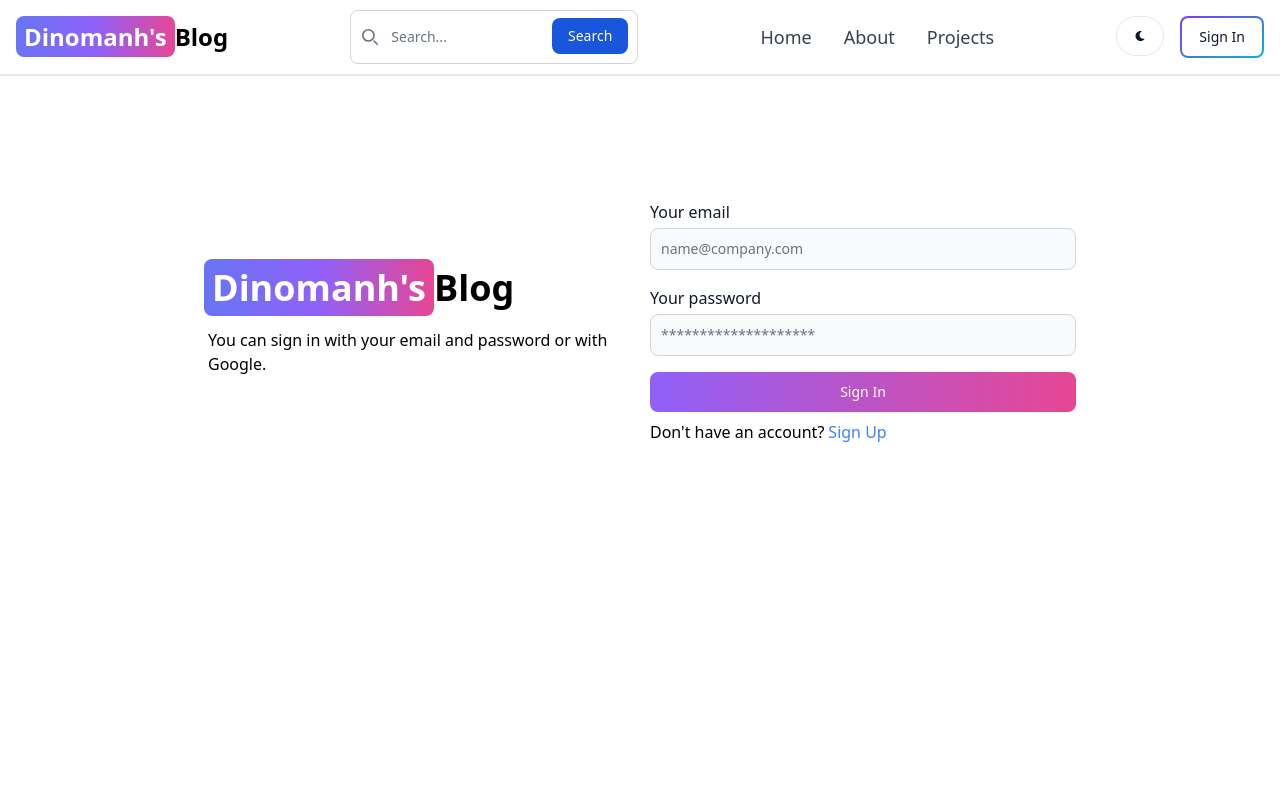
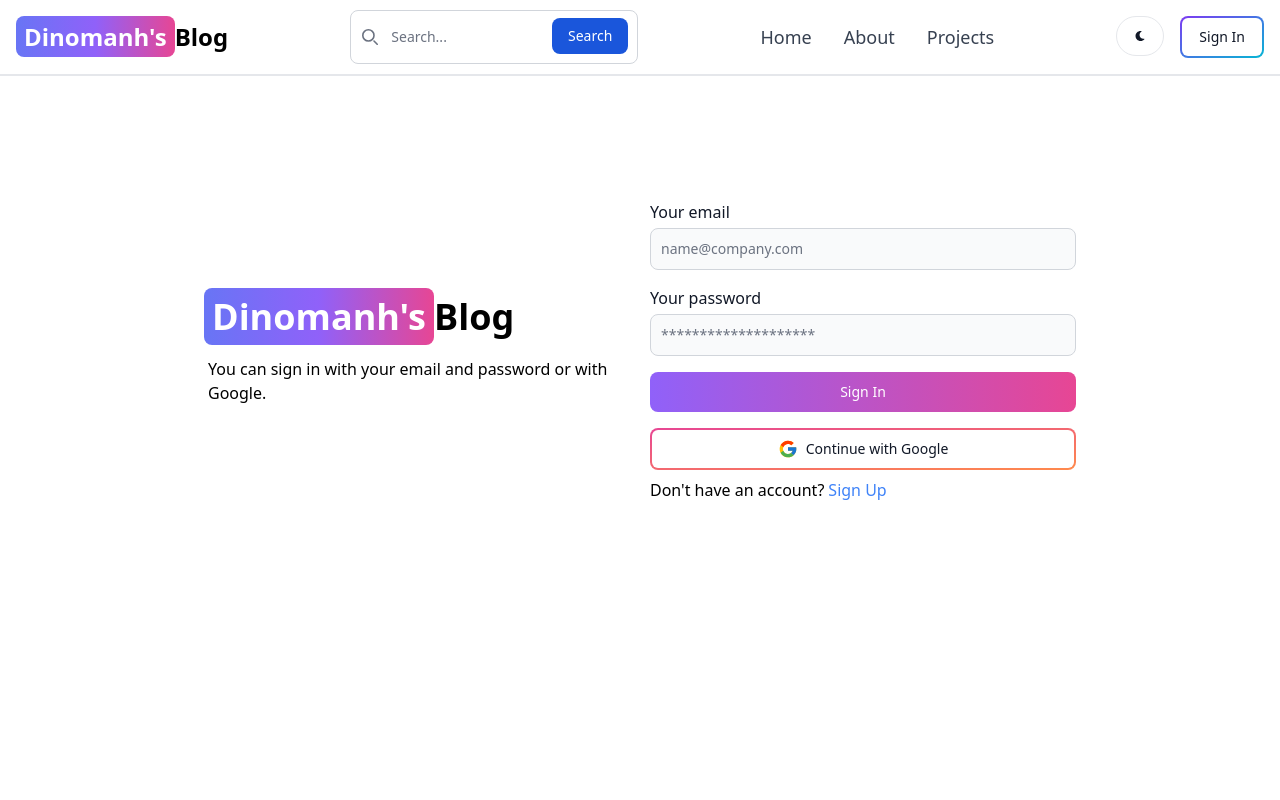
Before and after one commit to manhdino/BlogMernStack, a React (Vite) app in the folder frontend/: page /sign-in in a window 1280 px wide. Shown: the top 800 px of the page. Built offline with nearby package versions, Linux system fonts and the light colour scheme.

Commit message:
add Google AuthO

```diff
--- a/frontend/package.json
+++ b/frontend/package.json
@@ -12,6 +12,7 @@
   "dependencies": {
     "@reduxjs/toolkit": "^2.2.1",
     "country-state-city": "^3.2.1",
+    "firebase": "^10.8.1",
     "flowbite-react": "^0.7.2",
     "react": "^18.2.0",
     "react-dom": "^18.2.0",
--- /dev/null
+++ b/frontend/src/components/OAuth.jsx
@@ -0,0 +1,51 @@
+import { Button } from "flowbite-react";
+import { GoogleAuthProvider, signInWithPopup, getAuth } from "firebase/auth";
+import { app } from "../firebase";
+import { useDispatch } from "react-redux";
+import { signInSuccess } from "../redux/user/userSlice";
+import { useNavigate } from "react-router-dom";
+import { FcGoogle } from "react-icons/fc";
+export default function OAuth() {
+  const auth = getAuth(app);
+  const dispatch = useDispatch();
+  const navigate = useNavigate();
+  const handleGoogleClick = async () => {
+    const provider = new GoogleAuthProvider();
+    provider.setCustomParameters({ prompt: "select_account" }); //always ask to select account gmail
+
+    try {
+      //open popup winow screen
+      const resultsFromGoogle = await signInWithPopup(auth, provider);
+
+      //save data to MongoDB
+      const res = await fetch("/api/auth/google", {
+        method: "POST",
+        headers: { "Content-Type": "application/json" },
+        body: JSON.stringify({
+          name: resultsFromGoogle.user.displayName,
+          email: resultsFromGoogle.user.email,
+          googlePhotoUrl: resultsFromGoogle.user.photoURL,
+        }),
+      });
+      const data = await res.json();
+
+      if (res.ok) {
+        dispatch(signInSuccess(data));
+        navigate("/");
+      }
+    } catch (error) {
+      console.log(error);
+    }
+  };
+  return (
+    <Button
+      type="button"
+      gradientDuoTone="pinkToOrange"
+      outline
+      onClick={handleGoogleClick}
+    >
+      <FcGoogle className="w-5 h-5 mr-2" />
+      Continue with Google
+    </Button>
+  );
+}
--- /dev/null
+++ b/frontend/src/firebase.js
@@ -0,0 +1,17 @@
+// Import the functions you need from the SDKs you need
+import { initializeApp } from "firebase/app";
+// TODO: Add SDKs for Firebase products that you want to use
+// https://firebase.google.com/docs/web/setup#available-libraries
+
+// Your web app's Firebase configuration
+const firebaseConfig = {
+  apiKey: "AIzaSyCBeBkn3KLO5cbc1aqMAIcTzV3dVcakB-E",
+  authDomain: "bolg-mern-stack.firebaseapp.com",
+  projectId: "bolg-mern-stack",
+  storageBucket: "bolg-mern-stack.appspot.com",
+  messagingSenderId: "445506980989",
+  appId: "1:445506980989:web:09d3791a30b34735693514",
+};
+
+// Initialize Firebase
+export const app = initializeApp(firebaseConfig);
--- a/frontend/src/pages/SignIn.jsx
+++ b/frontend/src/pages/SignIn.jsx
@@ -7,7 +7,7 @@
   signInSuccess,
   signInFailure,
 } from "../redux/user/userSlice";
-// import OAuth from '../components/OAuth';
+import OAuth from "../components/OAuth";
 
 export default function SignIn() {
   const [formData, setFormData] = useState({});
@@ -130,6 +130,7 @@
                 "Sign In"
               )}
             </Button>
+            <OAuth />
           </form>
 
           <div className="flex gap-1 lg:text-base md:text-sm mt-2">
```
Also changed, not shown: 1 other file (tests, documents, lock files or other folders).
